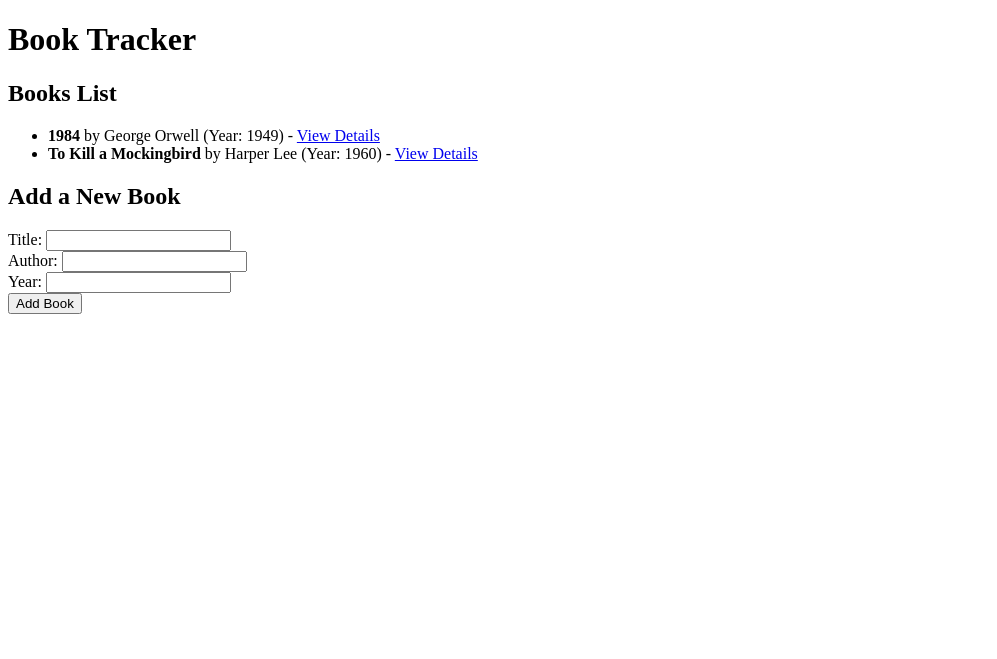
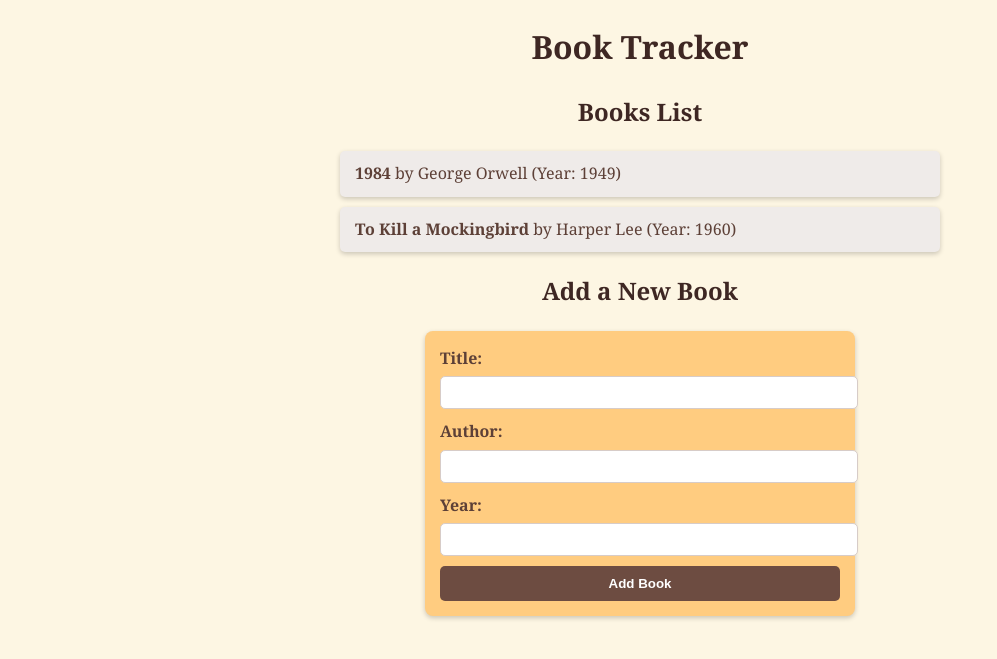
Before and after one commit to IskanderYunu/SBA-319-Book-DB, a Node server app: page / in a window 1280 px wide. Shown: the top 659 px of the page, without its empty margins (0-997 px from the left). Run offline with Node 20, Linux system fonts and the light colour scheme.

Commit message:
Final push

```diff
--- /dev/null
+++ b/public/style.css
@@ -0,0 +1,77 @@
+body {
+  font-family: "Georgia", serif;
+  background-color: #fdf6e3;
+  color: #5d4037;
+  margin: 0;
+  padding: 0;
+  line-height: 1.6;
+}
+
+h1,
+h2 {
+  text-align: center;
+  color: #3e2723;
+  margin-bottom: 20px;
+}
+
+ul {
+  list-style: none;
+  padding: 0;
+  margin: 20px auto;
+  max-width: 600px;
+}
+
+li {
+  background: #efebe9;
+  margin: 10px 0;
+  padding: 10px 15px;
+  border-radius: 5px;
+  box-shadow: 0 2px 5px rgba(0, 0, 0, 0.2);
+}
+
+form {
+  max-width: 400px;
+  margin: 0 auto;
+  padding: 15px;
+  background: #ffcc80;
+  border-radius: 8px;
+  box-shadow: 0 2px 5px rgba(0, 0, 0, 0.2);
+}
+
+label {
+  display: block;
+  margin-bottom: 5px;
+  font-weight: bold;
+}
+
+input {
+  width: 100%;
+  padding: 8px;
+  margin-bottom: 10px;
+  border: 1px solid #d7ccc8;
+  border-radius: 5px;
+  background-color: #ffffff;
+}
+
+button {
+  display: block;
+  width: 100%;
+  padding: 10px;
+  border: none;
+  border-radius: 5px;
+  background: #6d4c41;
+  color: #ffffff;
+  font-weight: bold;
+  cursor: pointer;
+}
+
+button:hover {
+  background: #4e342e;
+}
+
+.container {
+  padding: 20px;
+  margin: 0 auto;
+  max-width: 800px;
+  text-align: center;
+}
--- a/server.js
+++ b/server.js
@@ -4,6 +4,8 @@ const port = 3000;
 
 // Middleware to parse incoming request bodies
 app.use(express.json());
+
+app.use(express.static("public"));
 
 // Temporary array to hold books
 let books = [
--- a/views/bookDetails.ejs
+++ b/views/bookDetails.ejs
@@ -5,6 +5,7 @@
     <meta charset="UTF-8" />
     <meta name="viewport" content="width=device-width, initial-scale=1.0" />
     <title>Book Details</title>
+    <link rel="stylesheet" href="style.css" />
   </head>
   <body>
     <h1>Book Details</h1>
--- a/views/index.ejs
+++ b/views/index.ejs
@@ -1,41 +1,42 @@
-<!-- views/index.ejs -->
 <!DOCTYPE html>
 <html lang="en">
   <head>
     <meta charset="UTF-8" />
     <meta name="viewport" content="width=device-width, initial-scale=1.0" />
     <title>Book Tracker</title>
+    <link rel="stylesheet" href="style.css" />
   </head>
   <body>
     <h1>Book Tracker</h1>
 
     <h2>Books List</h2>
-    <ul>
+    <ul id="bookList">
       <% books.forEach(function(book) { %>
       <li>
         <strong><%= book.title %></strong> by <%= book.author %> (Year: <%=
-        book.year %>) - <a href="/books/<%= book.id %>">View Details</a>
+        book.year %>)
       </li>
       <% }) %>
     </ul>
 
     <h2>Add a New Book</h2>
-    <form action="/books" method="POST">
+    <!-- Form to add a new book -->
+    <form id="addBookForm">
       <label for="title">Title: </label>
-      <input type="text" name="title" required /><br />
+      <input type="text" id="title" name="title" required /><br />
       <label for="author">Author: </label>
-      <input type="text" name="author" required /><br />
+      <input type="text" id="author" name="author" required /><br />
       <label for="year">Year: </label>
-      <input type="number" name="year" required /><br />
+      <input type="number" id="year" name="year" required /><br />
       <button type="submit">Add Book</button>
     </form>
 
     <script>
-      // Form submission using fetch
+      // JavaScript to handle the form submission using fetch
       document
         .getElementById("addBookForm")
         .addEventListener("submit", function (e) {
-          e.preventDefault(); // Stops form from reloading page
+          e.preventDefault(); // Prevent the form from reloading the page
 
           const title = document.getElementById("title").value;
           const author = document.getElementById("author").value;
@@ -49,15 +50,15 @@
             },
             body: JSON.stringify({ title, author, year }),
           })
-            .then((response) => response.json())
-            .then((data) => {
-              // Add the new book to the list w/o reload page
+            .then((response) => response.json()) // Parse the response JSON
+            .then((newBook) => {
+              // Add the new book to the list without reloading the page
               const bookList = document.getElementById("bookList");
               const newBookItem = document.createElement("li");
-              newBookItem.innerHTML = `<strong>${data.title}</strong> by ${data.author} (Year: ${data.year})`;
+              newBookItem.innerHTML = `<strong>${newBook.title}</strong> by ${newBook.author} (Year: ${newBook.year})`;
               bookList.appendChild(newBookItem);
 
-              // Clear the form fields
+              // Clear the form fields after submission
               document.getElementById("title").value = "";
               document.getElementById("author").value = "";
               document.getElementById("year").value = "";
```
